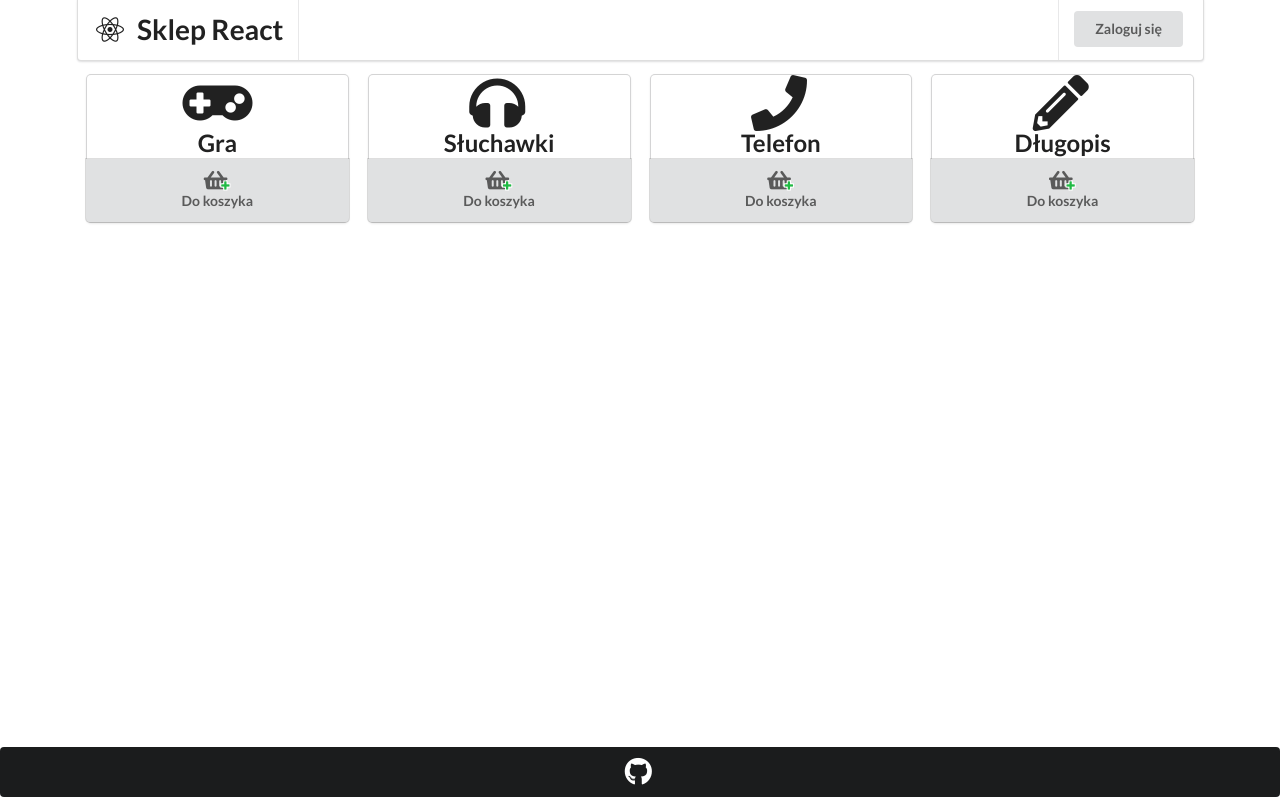
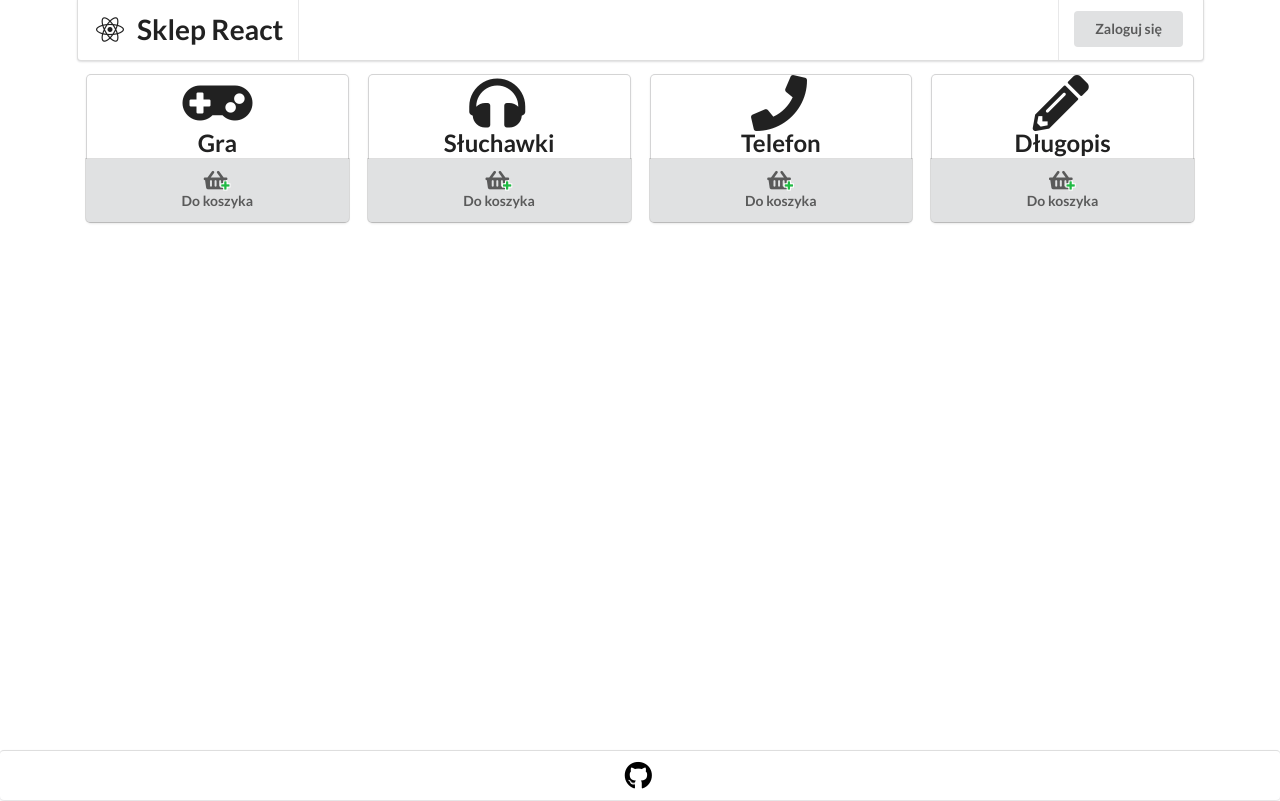
Before and after one commit to grzeg2010/react-sklep, a React (Create React App) app: page / in a window 1280 px wide. Built offline with nearby package versions, Linux system fonts and the light colour scheme; data requests are answered from the project's data file.

Commit message:
Biały styl dla stopki

```diff
--- a/src/components/Footer.js
+++ b/src/components/Footer.js
@@ -2,9 +2,9 @@ import { Link, Route } from "react-router-dom";
 
 const Footer = () => {
     return(
-        <footer className="ui inverted footer segment">
+        <footer className="ui footer segment">
             <div className="ui container grid centered">
-                <a href="https://github.com/typsz/react-sklep" className="inverted">
+                <a href="https://github.com/typsz/react-sklep">
                     <i className="big github icon"></i>
                 </a>
             </div>
--- a/src/styles/index.css
+++ b/src/styles/index.css
@@ -13,7 +13,9 @@
 
 footer.ui.footer {
     position: absolute;
-    bottom: 0;
+    bottom: -3px;
+    border-inline: none;
+    border-bottom: none;
     width: 100%;
     height: 50px;
 }
@@ -21,5 +23,5 @@ footer.ui.footer {
 footer.ui.footer .github.icon {
     line-height: 50px;
     vertical-align: middle;
-    color: white;
+    color: black;
 }
```
